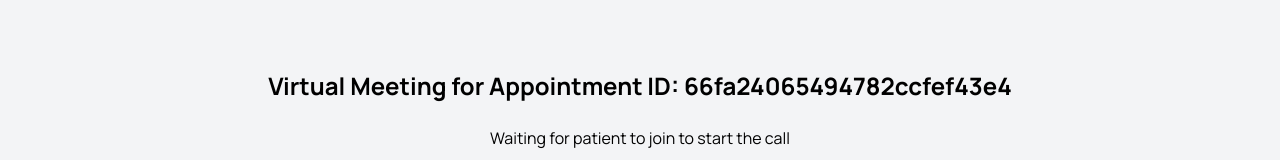
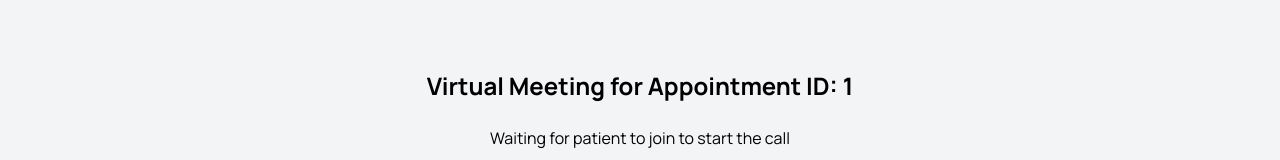
Before and after one commit to PreritKhandelwal98/Doctor-Appointment-Booking-System, a React (Vite) app in the folder frontend/: page /appointments/virtual/1 in a window 1280 px wide. Shown: the part 150-310 px from the top of the page. Built offline with nearby package versions, Linux system fonts and the light colour scheme; no server answers.

Commit message:
room id fetched

```diff
--- a/frontend/src/dashboard/doctor-account/VirtualAppointments/VirtualAppointment.jsx
+++ b/frontend/src/dashboard/doctor-account/VirtualAppointments/VirtualAppointment.jsx
@@ -60,6 +60,7 @@ const VirtualAppointment = ({ appointments }) => {
   };
 
   // Handle meeting start and emit socket event
+  // Inside the VirtualAppointment component
 const handleMeetingStart = useCallback(
   (appointment) => {
     console.log('Starting meeting for appointment:', appointment._id);
@@ -68,12 +69,18 @@ const VirtualAppointment = ({ appointments }) => {
       // Emit the "room:join" event with the appointment ID as room
       socket.current.emit("room:join", { room: appointment._id });
       console.log("Socket event emitted for room:", appointment._id);
+
+      // Navigate to the VirtualMeeting component with appointment details
+      navigate(`/appointments/virtual/${appointment._id}`, {
+        state: { appointment } // Pass the entire appointment object
+      });
     } else {
       console.error("Socket is not connected");
     }
   },
-    []
+  [navigate]
 );
+
 
   // Handle when the user joins the room
   const handleJoinRoom = useCallback(
--- a/frontend/src/dashboard/doctor-account/VirtualAppointments/VirtualMeeting.jsx
+++ b/frontend/src/dashboard/doctor-account/VirtualAppointments/VirtualMeeting.jsx
@@ -2,6 +2,7 @@ import { useEffect, useCallback, useState, useRef } from "react";
 import ReactPlayer from "react-player";
 import peer from '../../../utils/peer';
 import io from 'socket.io-client';
+import { useParams,useLocation } from "react-router-dom";
 
 const VirtualMeeting = () => {
   const [remoteSocketId, setRemoteSocketId] = useState(null);
@@ -11,7 +12,13 @@ const VirtualMeeting = () => {
   const [videoEnabled, setVideoEnabled] = useState(true); // Track if video is enabled
   const [audioEnabled, setAudioEnabled] = useState(true); // Track if audio is enabled
   const socket = useRef(null);
-  const roomId  = '66fa24065494782ccfef43e4'; // Get the roomId (or appointmentId) from location
+
+  const {id} = useParams()
+  const location = useLocation();
+  const { appointment } = location.state || {};
+  //console.log("this is room id",id);
+  const roomId = id ;
+  //const roomId  = '66fa24065494782ccfef43e4'; // Get the roomId (or appointmentId) from location
 
   useEffect(() => {
     // Initialize socket connection
```
Lines whose indentation alone changed are shown as unchanged.
